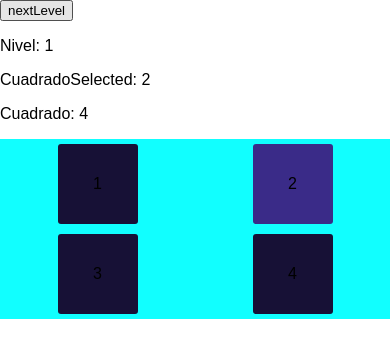
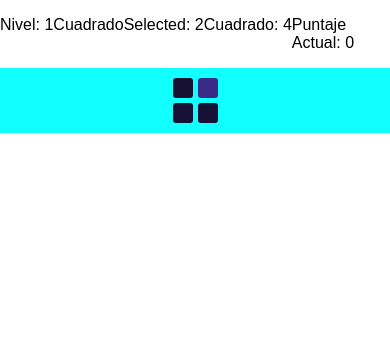
Before and after one commit to AngelVasquezNep/tyler, a React (Create React App) app: page / in a window 390 px wide. Shown: the top 358 px of the page. Built offline with nearby package versions, Linux system fonts and the light colour scheme.

Commit message:
Mejoras UI

```diff
--- a/public/index.html
+++ b/public/index.html
@@ -19,7 +19,7 @@
       work correctly both with client-side routing and a non-root public URL.
       Learn how to configure a non-root public URL by running `npm run build`.
     -->
-    <title>React App</title>
+    <title>Tyler</title>
   </head>
   <body>
     <noscript>
--- a/src/App.jsx
+++ b/src/App.jsx
@@ -1,8 +1,8 @@
 import React, { Component } from 'react';
+import AppContainer from './components/AppContainer'
 import Cuadrado from './components/Cuadrados'
 import { numRandom } from './services/random'
 import llenarArray from './services/llenarArray'
-import './css/AppContainer.css'
 
 
 class App extends Component {
@@ -11,6 +11,7 @@ class App extends Component {
     nivel: 0,
     cuadradoSelected: 0,
     cuadrados: new Array(0),
+    puntajeActual: 0,
     color: {
       h: numRandom(0,359),
       s: numRandom(10,90),
@@ -34,7 +35,7 @@ class App extends Component {
     })
 
     this.setState( (prevState, props) => ({
-      nivel: prevState.nivel + 1,
+      nivel: prevState.nivel + 1
     }))
 
     this.setState( (prevState, props) => ({
@@ -47,24 +48,35 @@ class App extends Component {
 
   }
 
-  handleClick = ev => {
+  handleClickCuadrado = (id) => {
+    if (this.state.cuadradoSelected === id) {
       this.nextLevel()
+      this.setState( (prevState, props) => ({
+        puntajeActual: prevState.puntajeActual + 1
+      }))
+    } else {
+      this.setState({
+        nivel: 1,
+        cuadradoSelected: numRandom(4, 1),
+        cuadrados: llenarArray( 4, 0, [] )
+      })
+      console.log('Error')
     }
-
-  handleClickCuadrado (id) {
-    console.log("ID: " + id)
   }
 
   render() {
     return (
+      <AppContainer>
         <div>
-        <button onClick={this.handleClick}> nextLevel </button>
+          <div className="Cuadrado-tablero">
             <p> Nivel: {this.state.nivel} </p>
             <p> CuadradoSelected: {this.state.cuadradoSelected} </p>
             <p> Cuadrado: {this.state.cuadrados.length} </p>
-
+            <p> Puntaje Actual: {this.state.puntajeActual} </p>
+          </div>
+          <div>
             <div className="Cuadrado-container"
-             style={{ gridTemplateColumns: `repeat( ${this.state.nivel + 1} , 1fr)` }}
+                style={{ gridTemplateColumns: `repeat( ${this.state.nivel + 1} , auto)` }}
                 >
               {
                 this.state.cuadrados.map((item, index)=>{
@@ -77,8 +89,9 @@ class App extends Component {
                 })
               }
             </div>
-
           </div>
+        </div>
+      </AppContainer>
     );
   }
 }
--- /dev/null
+++ b/src/components/AppContainer.jsx
@@ -0,0 +1,10 @@
+import React from 'react'
+import '../css/AppContainer.css'
+
+const AppContainer = props => (
+  <div>
+    {props.children}
+  </div>
+)
+
+export default AppContainer
--- a/src/components/Cuadrados.jsx
+++ b/src/components/Cuadrados.jsx
@@ -1,5 +1,5 @@
 import React, {Component} from 'react'
-import {colorRandom} from '../services/random'
+import {colorRandom, numRandom} from '../services/random'
 import '../css/Cuadrados.css'
 
 class Cuadrados extends Component {
@@ -9,12 +9,14 @@ class Cuadrados extends Component {
   }
 
   render() {
+    const { id, cuadradoSelected } = this.props
+    const {h, s, l, lRandom} = this.props.color
     return(
     <div className="Cuadrado"
          onClick = {this.handleClick}
-         style = { this.props.id === this.props.cuadradoSelected ? {backgroundColor: colorRandom(this.props.color.h, this.props.color.s, this.props.color.l)} : {backgroundColor: colorRandom(this.props.color.h, this.props.color.s, this.props.color.lRandom)} }
+         style = { id === cuadradoSelected ? {backgroundColor: colorRandom(h, s, l)} : {backgroundColor: colorRandom(h, s, lRandom)} }
+         title = { id === cuadradoSelected ? 'Este si' : 'Este no' }
          >
-      <p> {this.props.id} </p>
     </div>
     )
   }
--- a/src/css/AppContainer.css
+++ b/src/css/AppContainer.css
@@ -1,14 +1,16 @@
+.Cuadrado-tablero {
+  display: grid;
+  grid-auto-flow: column;
+  justify-content: space-evenly;
+}
 .Cuadrado-container {
   background-color: #1fff;
-  /* width: 100%; */
-  /* min-height: 300px;
-  display: flex;
-  flex-wrap: wrap; */
-
-
   display: grid;
+  padding: 10px 0;
+  grid-gap: 5px;
   justify-content: center;
   justify-items: center;
   align-items: center;
-  grid-template-columns: 1fr 1fr;
+  max-width: 100%;
+  box-sizing: border-box;
 }
--- a/src/css/Cuadrados.css
+++ b/src/css/Cuadrados.css
@@ -1,8 +1,10 @@
 .Cuadrado {
-  margin: 5px;
-  width: 90%;
+  /* margin: 5px; */
+  padding: 20px;
+  /* width: 80px; */
+  box-sizing: border-box;
   max-width: 80px;
-  height: 80px;
+  /* height: 80px; */
   background-color: #fff;
   cursor: pointer;
   transition: all .3s;
@@ -15,3 +17,15 @@
 .Cuadrado:hover {
   box-shadow: 0 0 0px 3px rgba(214, 0, 243, 0.6);
 }
+
+@media screen and (max-width: 758px) {
+  .Cuadrado {
+    padding: 15px;
+  }
+}
+
+@media screen and (max-width: 540px) {
+  .Cuadrado {
+    padding: 10px;
+  }
+}
```
Lines whose indentation alone changed are shown as unchanged.
